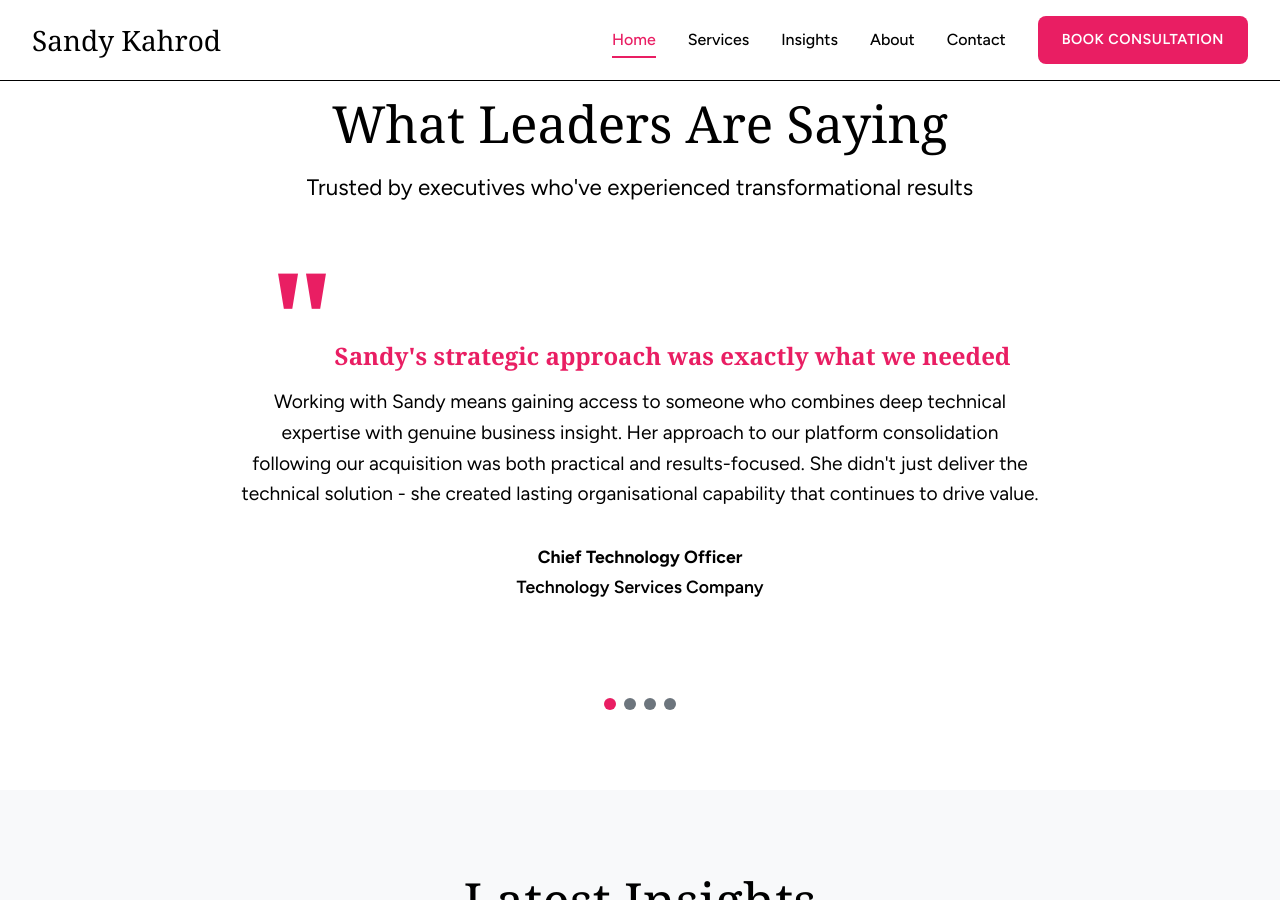
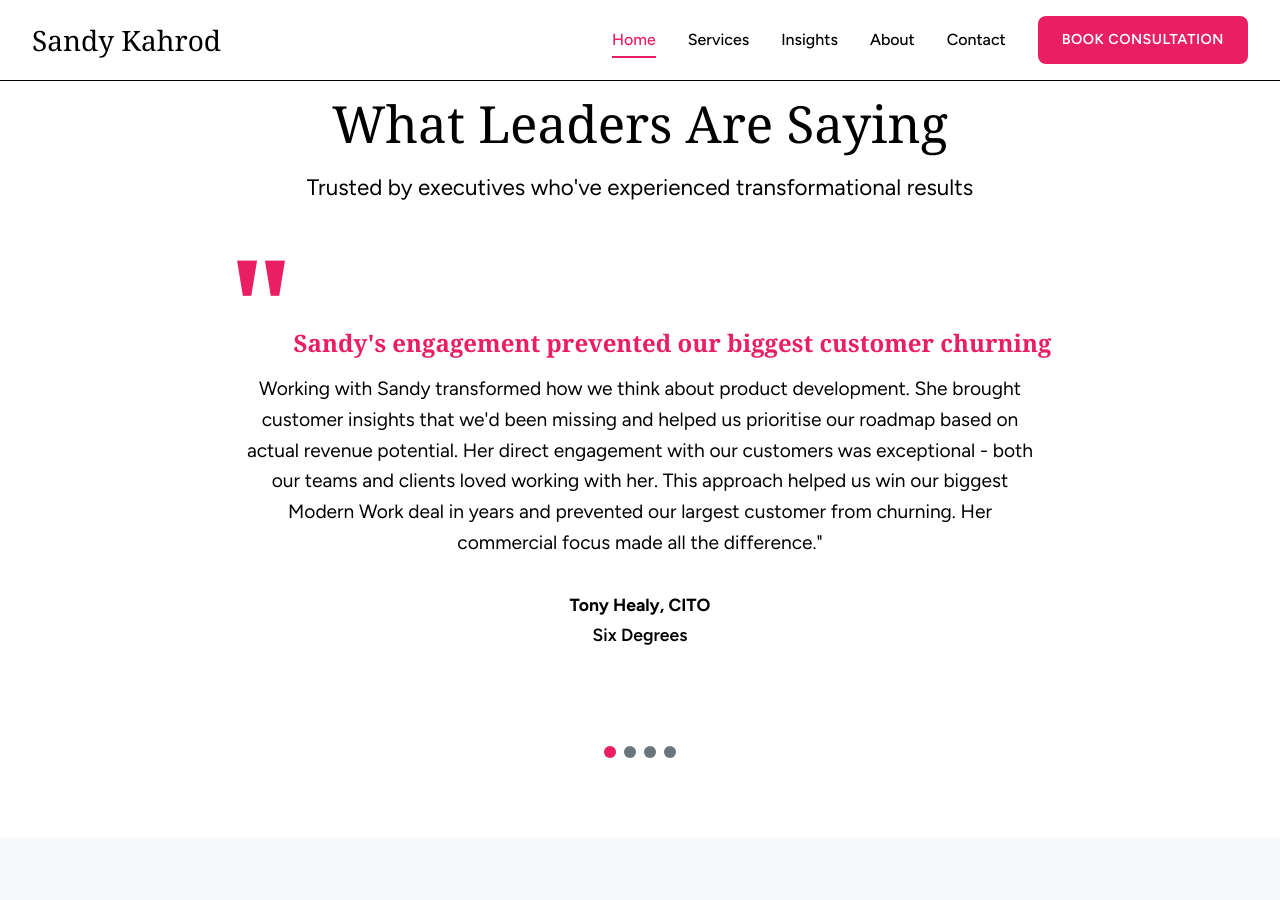
Before and after one commit to skahrod/skahrod.github.io, a Jekyll site: the page built from index.html, in a window 1280 px wide and 900 px high, scrolled down 2962 px. Built offline with Jekyll 4.4.1, drawn with Linux system fonts in a browser that asks for light colours; some web fonts are replaced.

Commit message:
Testing quotation mark change and adding Tony quote

```diff
--- a/assets/css/style.css
+++ b/assets/css/style.css
@@ -487,7 +487,7 @@ p {
 .testimonial-quote-large {
     font-size: 8rem;
     color: var(--hot-pink);
-    line-height: 0.5;
+    line-height: 0.3;
     margin-bottom: 1rem;
     font-family: var(--font-serif);
 }
--- a/index.html
+++ b/index.html
@@ -107,9 +107,9 @@ title: Home
 
         <div class="testimonials-carousel">
             <div class="testimonial-slide active">
-                <h3 class="testimonial-title"><span class="testimonial-quote-large">"</span>Sandy's strategic approach was exactly what we needed</h3>
-                <p class="testimonial-text">Working with Sandy means gaining access to someone who combines deep technical expertise with genuine business insight. Her approach to our platform consolidation following our acquisition was both practical and results-focused. She didn't just deliver the technical solution - she created lasting organisational capability that continues to drive value.</p>
-                <p class="testimonial-author"><strong>Chief Technology Officer</strong><br>Technology Services Company</p>
+                <h3 class="testimonial-title"><span class="testimonial-quote-large">"</span>Sandy's engagement prevented our biggest customer churning</h3>
+                <p class="testimonial-text">Working with Sandy transformed how we think about product development. She brought customer insights that we'd been missing and helped us prioritise our roadmap based on actual revenue potential. Her direct engagement with our customers was exceptional - both our teams and clients loved working with her. This approach helped us win our biggest Modern Work deal in years and prevented our largest customer from churning. Her commercial focus made all the difference."</p>
+                <p class="testimonial-author"><strong>Tony Healy, CITO</strong><br>Six Degrees</p>
             </div>
 
             <div class="testimonial-slide">
```
